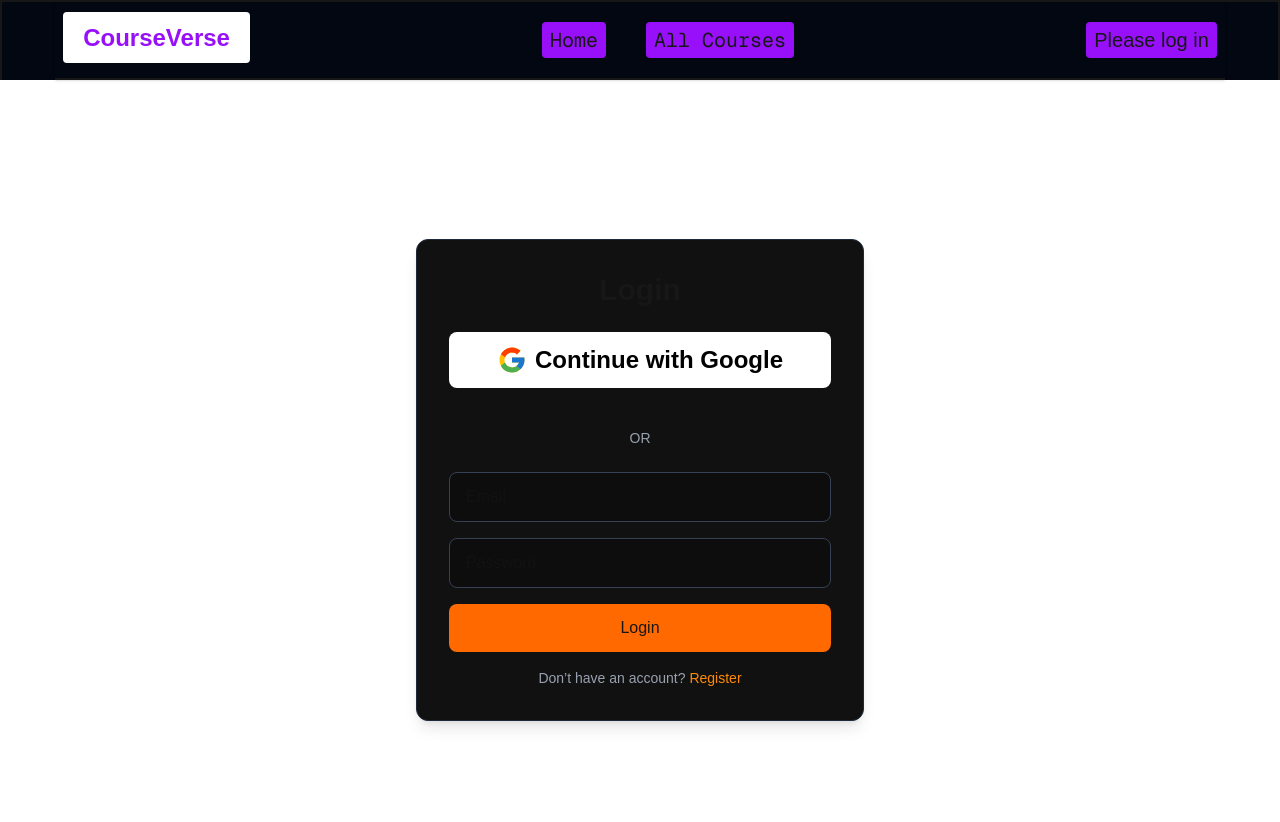
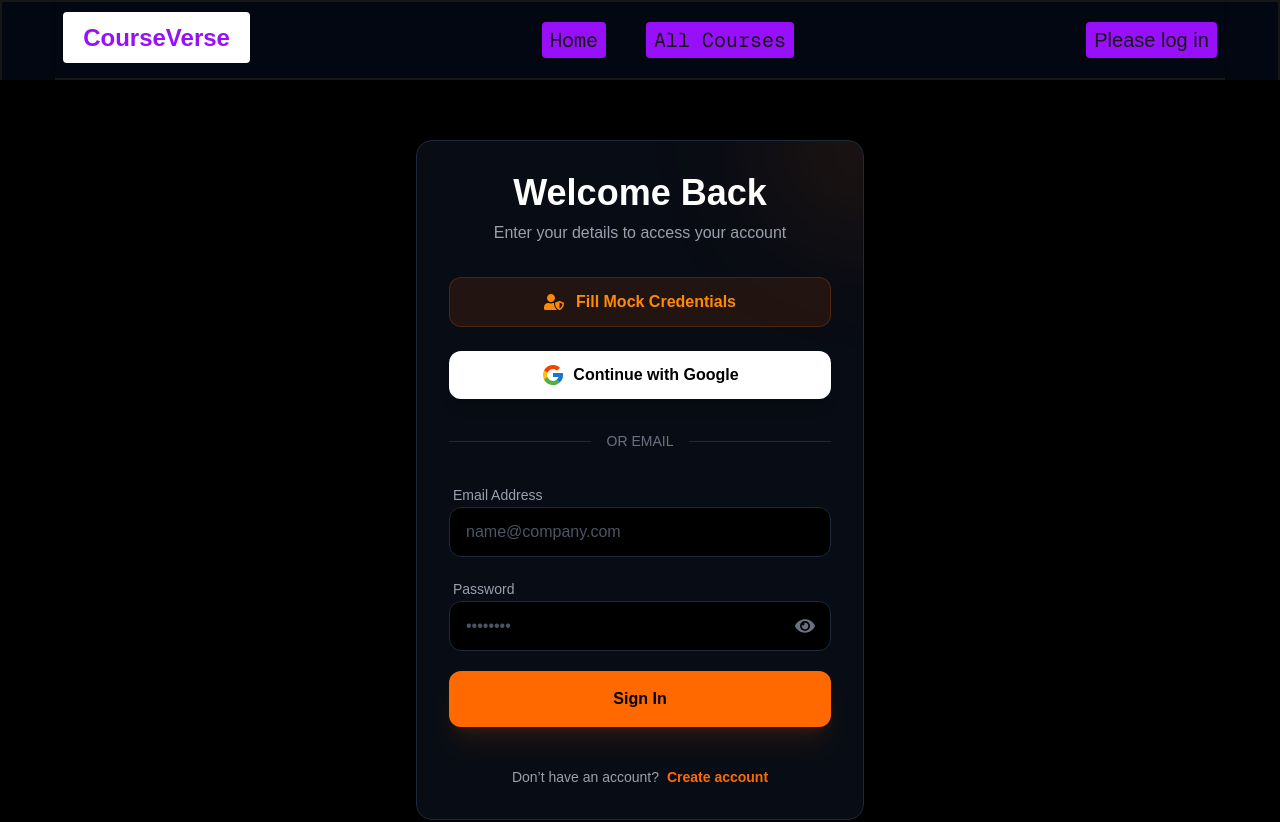
Before and after one commit to MRBRAFI/Next-app-client-2, a Next.js app: page /login in a window 1280 px wide. Shown: the top 822 px of the page. Built offline with nearby package versions, Linux system fonts and the light colour scheme; no server answers.

Commit message:
added mock credentials

```diff
--- a/src/app/(auth)/login/page.jsx
+++ b/src/app/(auth)/login/page.jsx
@@ -1,12 +1,17 @@
 "use client";
 
+import { useState } from "react";
 import { FcGoogle } from "react-icons/fc";
 import { useRouter } from "next/navigation";
 import { useAuth } from "@/context/AuthContext";
 import { toast } from "react-toastify";
+import { FaUserShield, FaEye, FaEyeSlash } from "react-icons/fa";
 
 export default function Login() {
   const { user, setUser, logInUser, setLoading, googleSignIn } = useAuth();
+  const [email, setEmail] = useState("");
+  const [password, setPassword] = useState("");
+  const [showPassword, setShowPassword] = useState(false);
 
   const router = useRouter();
 
@@ -26,9 +31,6 @@ export default function Login() {
   const handleSignIn = (e) => {
     e.preventDefault();
 
-    const email = e.target.email.value;
-    const password = e.target.password.value;
-
     logInUser(email, password)
       .then((res) => {
         toast.success("User Login Successful");
@@ -42,56 +44,92 @@ export default function Login() {
       });
   };
 
+  const fillMockData = () => {
+    setEmail("admin@courseverse.com");
+    setPassword("123456");
+    toast.info("Mock credentials filled!");
+  };
+
   return (
-    <div className="min-h-screen flex items-center justify-center px-4">
-      <div className="w-full max-w-md bg-[#111] border border-gray-800 rounded-xl p-8 shadow-lg">
-        <h1 className="text-3xl font-semibold text-center mb-6">Login</h1>
+    <div className="min-h-screen flex items-center justify-center px-4 bg-black">
+      <div className="w-full max-w-md bg-gray-900/50 border border-gray-800 rounded-2xl p-8 shadow-2xl backdrop-blur-xl relative overflow-hidden">
+        {/* Decorative background glow */}
+        <div className="absolute -top-24 -right-24 w-48 h-48 bg-orange-500/10 rounded-full blur-3xl"></div>
+
+        <h1 className="text-4xl font-bold text-center mb-2 text-white">Welcome Back</h1>
+        <p className="text-gray-400 text-center mb-8">Enter your details to access your account</p>
+
+        {/* Mock Login Fast Action */}
+        <button
+          onClick={fillMockData}
+          className="w-full py-3 mb-6 flex items-center justify-center gap-3 rounded-xl bg-orange-500/10 border border-orange-500/20 text-orange-400 hover:bg-orange-500/20 transition-all duration-300 group"
+        >
+          <FaUserShield className="text-xl group-hover:scale-110 transition-transform" />
+          <span className="font-semibold">Fill Mock Credentials</span>
+        </button>
 
         {/* Google Login Button */}
         <button
           onClick={handleGoogleSignIn}
-          className="w-full py-3 rounded-lg bg-white text-black font-medium hover:bg-gray-200 transition mb-4"
+          className="w-full py-3 rounded-xl bg-white text-black font-bold hover:bg-gray-200 transition-all duration-300 mb-4 flex justify-center items-center gap-2 shadow-lg hover:shadow-white/10"
         >
-          <div className="flex justify-center items-center gap-2">
-            <FcGoogle className="text-3xl"></FcGoogle>{" "}
-            <span className="text-2xl font-bold">Continue with Google</span>
-          </div>
+          <FcGoogle className="text-2xl" />
+          <span>Continue with Google</span>
         </button>
 
-        <div className="flex items-center justify-between my-6">
-          <span className="w-1/3 h-[px] bg-gray-700"></span>
-          <p className="text-gray-400 text-sm">OR</p>
-          <span className="w-1/3 h-[px] bg-gray-700"></span>
+        <div className="flex items-center gap-4 my-8">
+          <div className="flex-1 h-[1px] bg-gray-800"></div>
+          <p className="text-gray-500 text-sm font-medium">OR EMAIL</p>
+          <div className="flex-1 h-[1px] bg-gray-800"></div>
         </div>
 
         {/* Login Form */}
-        <form onSubmit={handleSignIn} className="space-y-4">
-          <input
-            type="email"
-            name="email"
-            placeholder="Email"
-            className="w-full px-4 py-3 bg-[#0d0d0d] border border-gray-700 rounded-lg outline-none focus:border-gray-400"
-          />
+        <form onSubmit={handleSignIn} className="space-y-5">
+          <div className="space-y-2">
+            <label className="text-sm font-medium text-gray-400 ml-1">Email Address</label>
+            <input
+              type="email"
+              value={email}
+              onChange={(e) => setEmail(e.target.value)}
+              placeholder="name@company.com"
+              className="w-full px-4 py-3 bg-black border border-gray-800 rounded-xl outline-none focus:border-orange-500 focus:ring-1 focus:ring-orange-500 transition-all text-white placeholder:text-gray-600"
+              required
+            />
+          </div>
 
-          <input
-            type="password"
-            name="password"
-            placeholder="Password"
-            className="w-full px-4 py-3 bg-[#0d0d0d] border border-gray-700 rounded-lg outline-none focus:border-gray-400"
-          />
+          <div className="space-y-2">
+            <label className="text-sm font-medium text-gray-400 ml-1">Password</label>
+            <div className="relative">
+              <input
+                type={showPassword ? "text" : "password"}
+                value={password}
+                onChange={(e) => setPassword(e.target.value)}
+                placeholder="••••••••"
+                className="w-full px-4 py-3 bg-black border border-gray-800 rounded-xl outline-none focus:border-orange-500 focus:ring-1 focus:ring-orange-500 transition-all text-white placeholder:text-gray-600"
+                required
+              />
+              <button
+                type="button"
+                onClick={() => setShowPassword(!showPassword)}
+                className="absolute right-4 top-1/2 -translate-y-1/2 text-gray-500 hover:text-white transition-colors"
+              >
+                {showPassword ? <FaEyeSlash size={20} /> : <FaEye size={20} />}
+              </button>
+            </div>
+          </div>
 
           <button
             type="submit"
-            className="w-full py-3 bg-orange-500 hover:bg-orange-600 transition rounded-lg font-medium"
+            className="w-full py-4 bg-orange-500 hover:bg-orange-600 text-black font-bold rounded-xl transition-all duration-300 shadow-xl shadow-orange-500/10 hover:shadow-orange-500/20 transform hover:-translate-y-0.5 active:scale-[0.98]"
           >
-            Login
+            Sign In
           </button>
         </form>
 
-        <p className="text-center text-gray-400 text-sm mt-4">
+        <p className="text-center text-gray-400 text-sm mt-8 mt-10">
           Don’t have an account?{" "}
-          <a href="/register" className="text-orange-400 hover:underline">
-            Register
+          <a href="/register" className="text-orange-500 hover:underline font-semibold ml-1">
+            Create account
           </a>
         </p>
       </div>
```
